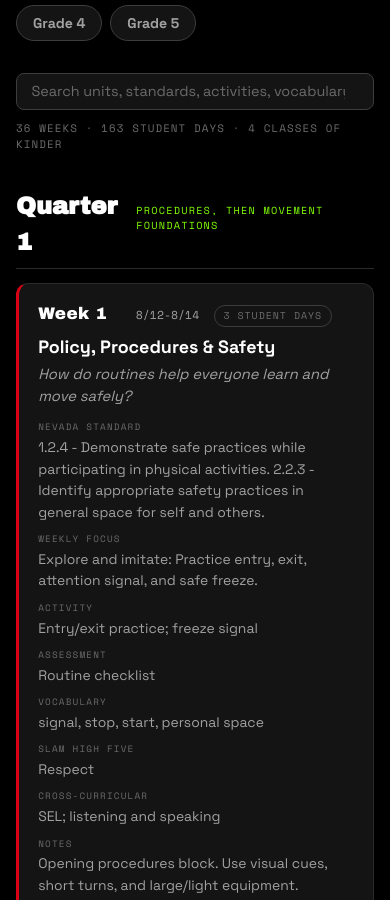
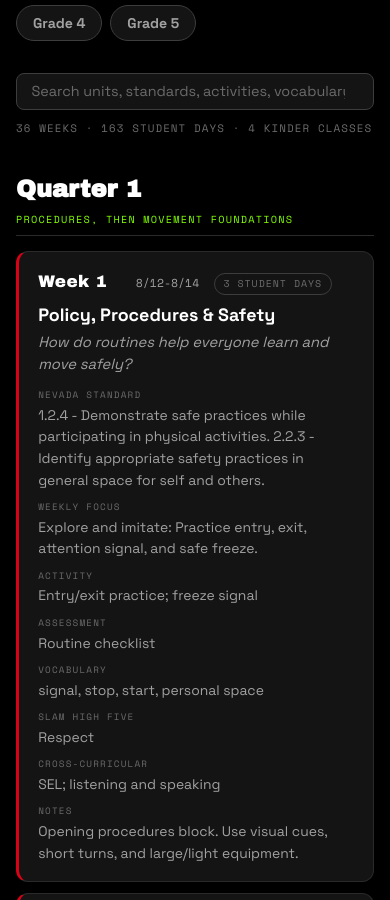
Before and after one commit to kennyhin/coach-kenny, a plain HTML site: page pacing/index.html in a window 390 px wide. Shown: the part 965-1865 px from the top of the page. Drawn offline with nearby package versions, Linux system fonts and the light colour scheme.

Commit message:
PE: tidy the pacing page header and nav clearance
Three fixes on top of the initial publish:

The per-grade class count read "4 classes of Kinder"; it now reads
"4 Kinder classes". The quarter heading could break between "Quarter"
and its number on a phone, so the heading no longer wraps internally.

Content was also able to slide under the fixed side nav on wide
screens: .page reserves 180px on the right but .side-nav is 210px,
so the right-aligned week count sat in the 30px gap. The pacing
wrapper now buys that back above 900px. Measured at 1440 wide: every
block ends at 1194 against a nav edge of 1230.

Co-authored-by: kennyhin <kennyhin@users.noreply.github.com>
Signed-off-by: kennyhin <kennyhin@users.noreply.github.com>

```diff
--- a/pacing/css/pacing.css
+++ b/pacing/css/pacing.css
@@ -6,6 +6,9 @@
    ============================================================ */
 
 .pg-wrap{max-width:1240px;margin:0 auto;padding:0 clamp(1rem,4vw,2rem) 5rem}
+/* .page reserves 180px on the right but the fixed side nav is 210px wide,
+   so right-aligned content can tuck under it. Buy back the difference. */
+@media (min-width:900px){.pg-wrap{padding-right:3.5rem}}
 
 /* --- summary strip --------------------------------------------------- */
 .pg-stats{display:grid;grid-template-columns:repeat(auto-fit,minmax(150px,1fr));
@@ -44,9 +47,9 @@
   text-transform:uppercase;color:var(--fg-dim)}
 
 /* --- quarter bands --------------------------------------------------- */
-.pg-q{display:flex;align-items:baseline;gap:.8rem;margin:2.2rem 0 .9rem;
+.pg-q{display:flex;flex-wrap:wrap;align-items:baseline;gap:.3rem .8rem;margin:2.2rem 0 .9rem;
   padding-bottom:.5rem;border-bottom:1px solid var(--border)}
-.pg-q h2{font-family:var(--font-display);font-size:1.5rem;margin:0;color:var(--fg)}
+.pg-q h2{font-family:var(--font-display);font-size:1.5rem;margin:0;color:var(--fg);white-space:nowrap}
 .pg-q span{font-family:var(--font-mono);font-size:.64rem;letter-spacing:.12em;
   text-transform:uppercase;color:var(--accent-2)}
 
--- a/pacing/index.html
+++ b/pacing/index.html
@@ -207,7 +207,7 @@
                    .reduce(function (a, r) { return a + (parseFloat(r.days) || 0); }, 0);
     document.getElementById('pgCount').textContent = query
       ? (shown + ' matching weeks')
-      : (shown + ' weeks · ' + days + ' student days · ' + CLASSES[grade] + ' classes of ' + grade);
+      : (shown + ' weeks · ' + days + ' student days · ' + CLASSES[grade] + ' ' + grade + ' classes');
   }
 
   function renderTabs() {
```
